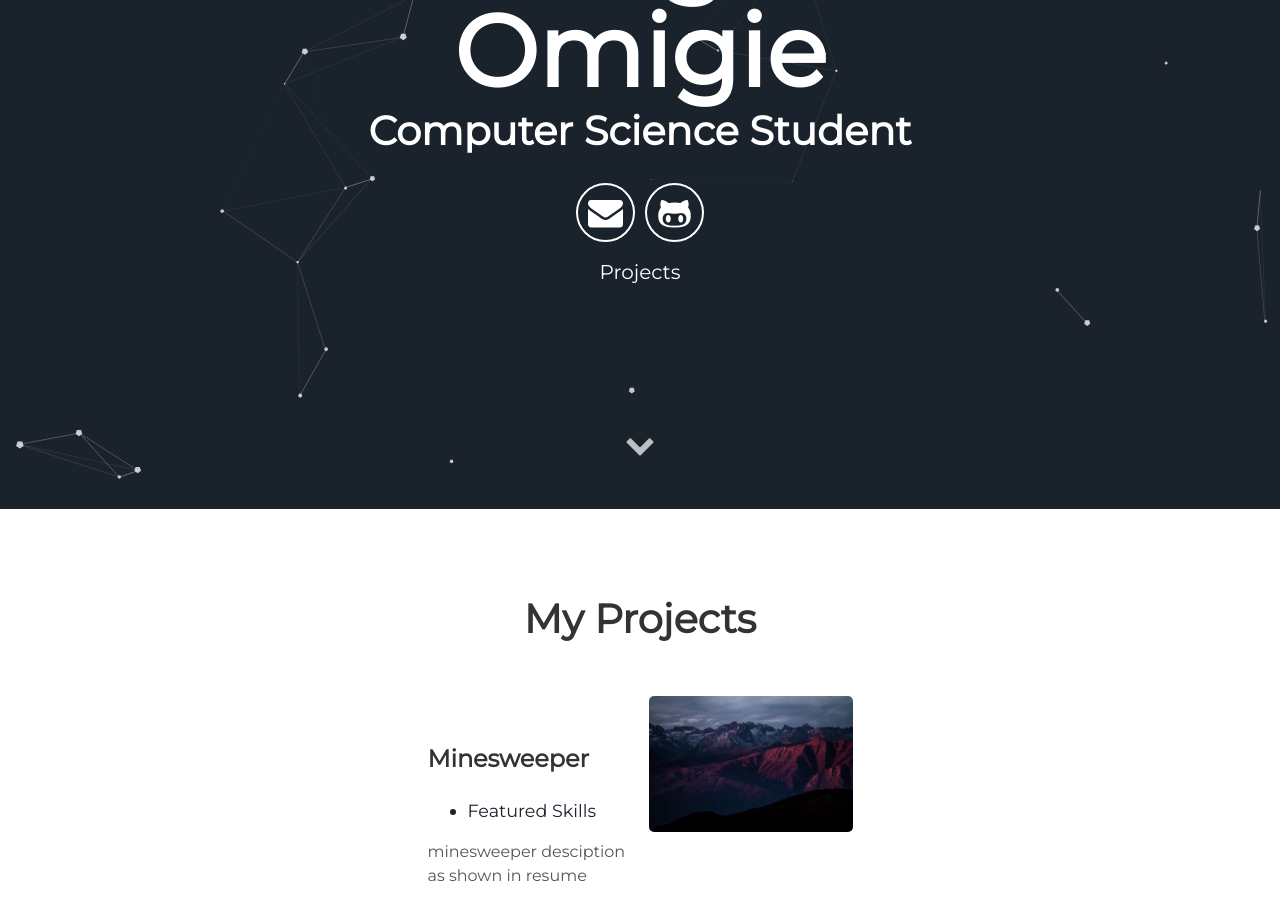
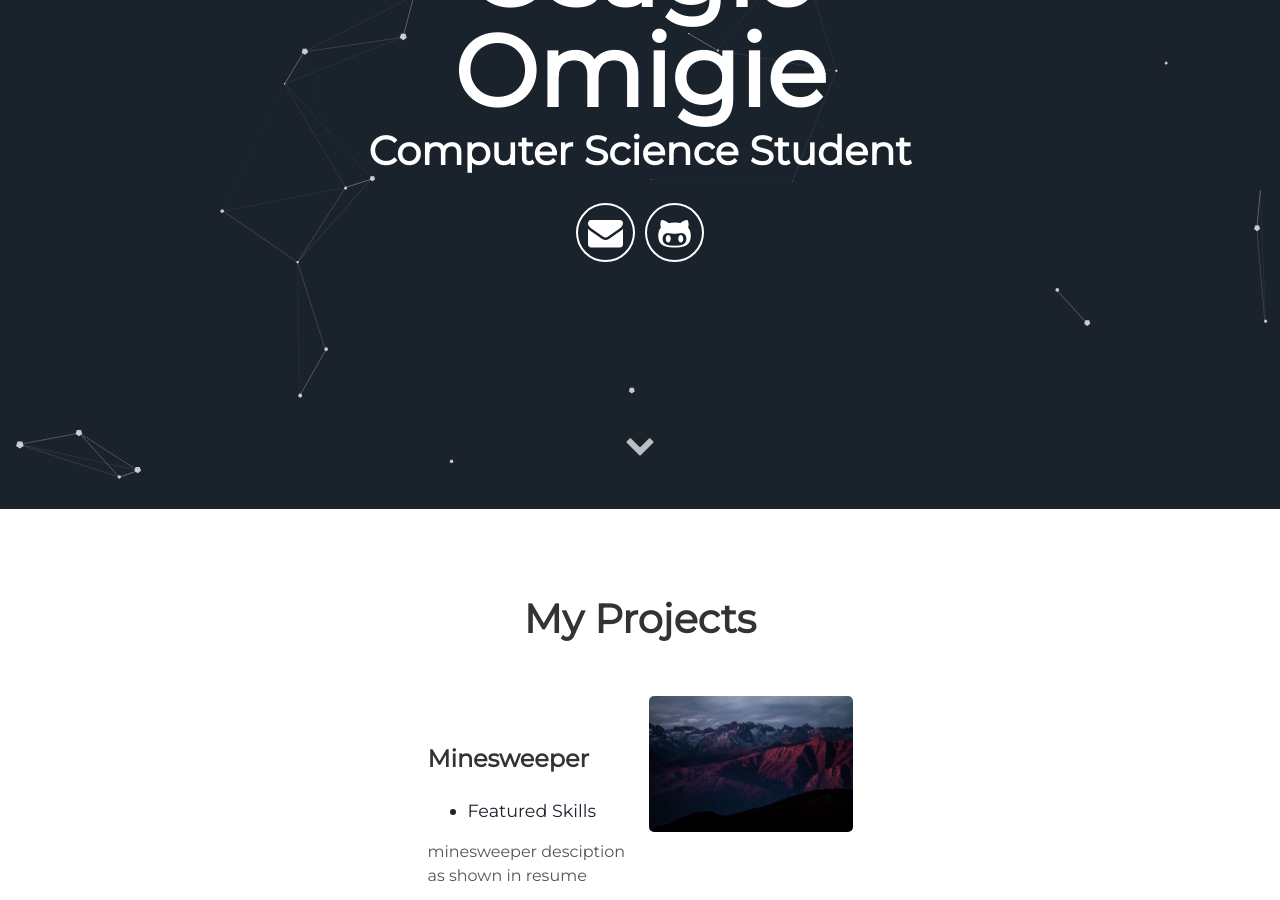
Before and after one commit to osagieomigie/osagieomigie.github.io, a Jekyll site: the page built from index.html, in a window 1280 px wide and 900 px high, scrolled down 391 px. Built offline with Jekyll 4.4.1, drawn with Linux system fonts in a browser that asks for light colours.

Commit message:
removed un necessary project

```diff
--- a/_includes/header.html
+++ b/_includes/header.html
@@ -12,7 +12,7 @@
       </div>
       <div class="header-links">
         <!--a class="link" href="#about" data-scroll>About Me</a-->
-        <a class="link" href="#projects" data-scroll>Projects</a>
+        <!--a class="link" href="#projects" data-scroll>Projects</a-->
       </div>
   </div>
   <a class="down" href="#about" data-scroll><i class="icon fa fa-chevron-down" aria-hidden="true"></i></a>
```
